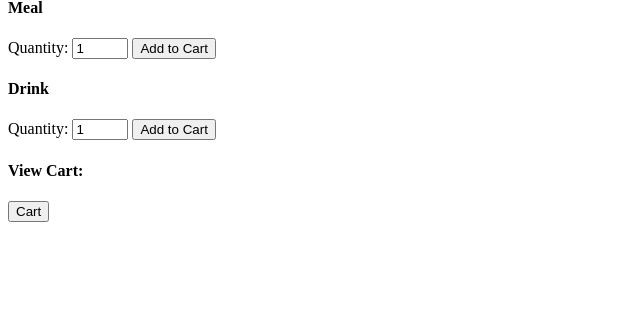
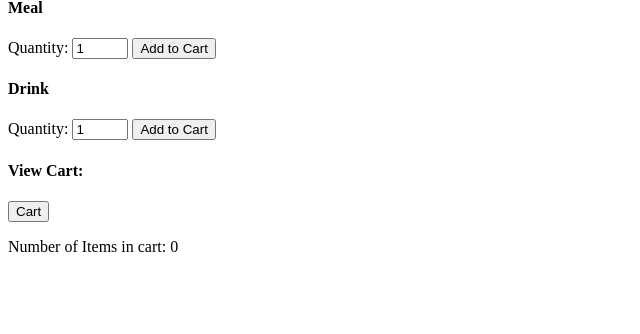
Before and after one commit to thounny/wok-express, a Flask app: page /order in a window 1280 px wide. Shown: the part 91-425 px from the top of the page, without its empty margins (0-640 px from the left). Run offline with Flask 2, Linux system fonts and the light colour scheme.

Commit message:
fixed bug

```diff
--- a/app.py
+++ b/app.py
@@ -1,3 +1,4 @@
+from functools import cached_property
 import flask
 from flask import Flask, redirect, url_for, render_template
 import os
@@ -53,7 +54,7 @@
 
 @app.route("/order_more", methods=["POST"])
 def order_more(): #loads order page
-   return render_template("order.html", cart = cart)
+   return render_template("order.html", cart = shopping_cart)
 
 @app.route("/add_item", methods=["POST"])
 def add_item():
@@ -65,7 +66,9 @@
 
 @app.route("/clear_cart", methods=["POST"])
 def clear_cart(): #loads order page
-    return render_template("cart.html", cart = {})
+    global shopping_cart
+    shopping_cart={}
+    return render_template("cart.html", cart = shopping_cart)
 
 if __name__ == "__main__":
     app.run()
--- a/templates/cart.html
+++ b/templates/cart.html
@@ -14,6 +14,9 @@
     <p>Nothing added to cart</p>
     {% endif %}
     </p>
+    <form id="cart" method="POST" action="/order_more">
+        <input type="submit" value="Order More">
+    </form>
     <form id="cart" method="POST" action="/clear_cart">
         <input type="submit" value="Clear Cart">
     </form>
--- a/templates/order.html
+++ b/templates/order.html
@@ -32,7 +32,7 @@
 
 
     <p>
-        {{ cart }}
+        Number of Items in cart: {{ cart | length }}
     </p>
 </body>
 
```
